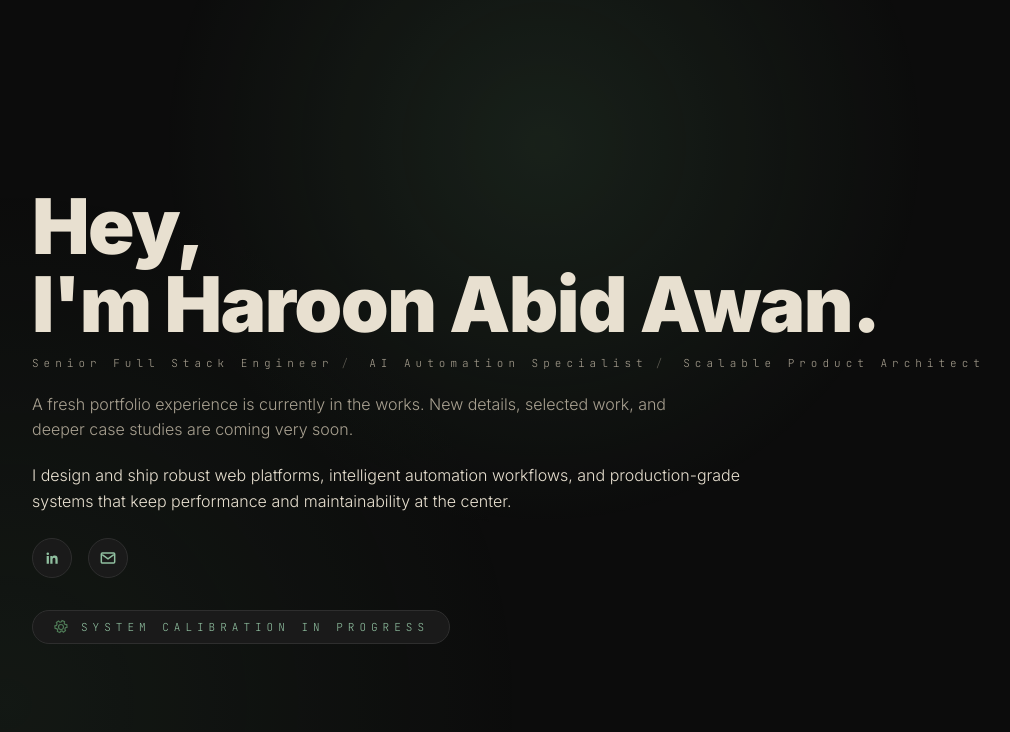
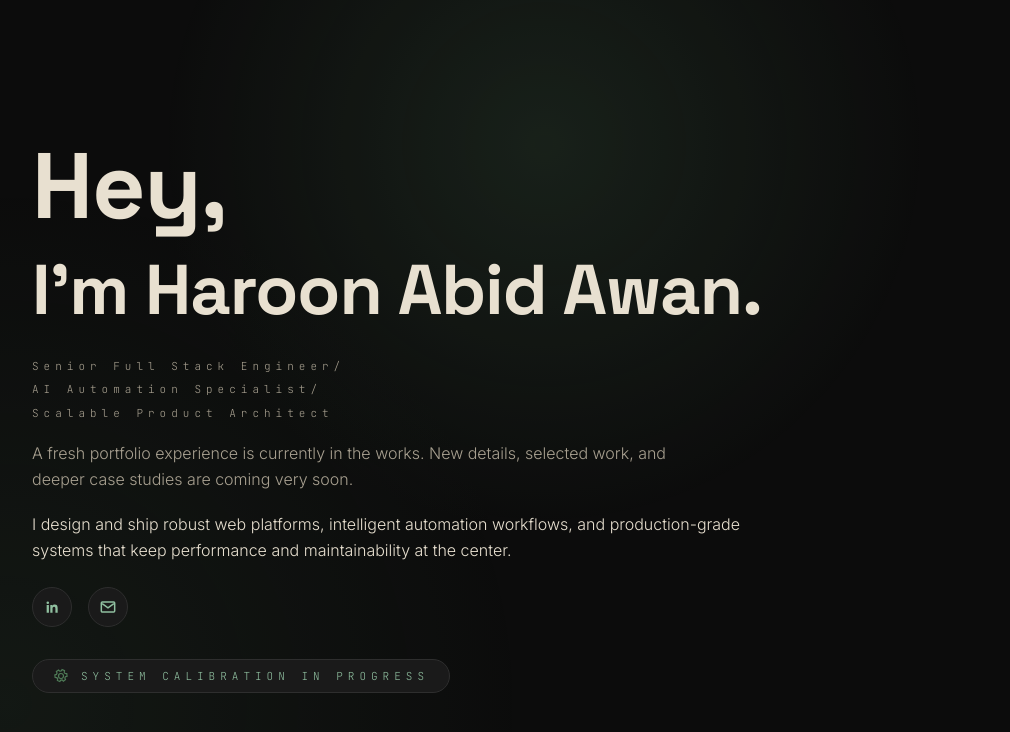
Before and after one commit to haroonabidawan/haroonabidawan, a Next.js app: page / in a window 1280 px wide. Shown: the top 732 px of the page, without its empty margins (96-1106 px from the left). Built offline with nearby package versions, Linux system fonts and the light colour scheme.

Commit message:
feat: improve homepage typography and animation effects\n\nIntegrate Space Grotesk font for enhanced typography. Revise animation delays and transitions for a more engaging user experience, ensuring smoother visual flow and improved readability of introductory content.

```diff
--- a/app/page.tsx
+++ b/app/page.tsx
@@ -1,8 +1,11 @@
 "use client";
 
 import Image from "next/image";
+import { Space_Grotesk } from "next/font/google";
 import { AnimatePresence, motion } from "motion/react";
 import { useEffect, useState } from "react";
+
+const spaceGrotesk = Space_Grotesk({ subsets: ["latin"], weight: ["700"] });
 
 export default function Home() {
   const [showIntro, setShowIntro] = useState(true);
@@ -61,40 +64,50 @@ export default function Home() {
               <motion.h1
                 initial={{ opacity: 0, y: 20 }}
                 animate={{ opacity: 1, y: 0 }}
-                transition={{ duration: 0.7, delay: 0.1, ease: "easeOut" }}
-                className="mt-8 max-w-4xl font-sans text-[clamp(2.3rem,6.8vw,4.8rem)] font-black leading-[1.02] tracking-[-0.02em]"
+                className={`${spaceGrotesk.className} mt-8 max-w-4xl text-[clamp(2.1rem,6.2vw,4.4rem)] font-bold leading-[1.03] tracking-[-0.015em]`}
                 style={{ color: "#E8E0D0" }}
               >
-                <span className="block">Hey,</span>
-                <span className="block whitespace-nowrap">I&apos;m Haroon Abid Awan.</span>
+                <motion.span
+                  initial={{ opacity: 0, y: 18, filter: "blur(4px)" }}
+                  animate={{ opacity: 1, y: 0, filter: "blur(0px)" }}
+                  transition={{ duration: 0.7, delay: 0.12, ease: "easeOut" }}
+                  className="block text-[1.25em] md:text-[1.32em]"
+                >
+                  Hey,
+                </motion.span>
+                <motion.span
+                  initial={{ opacity: 0, y: 24, filter: "blur(6px)" }}
+                  animate={{ opacity: 1, y: 0, filter: "blur(0px)" }}
+                  transition={{ duration: 0.8, delay: 0.92, ease: "easeOut" }}
+                  className="mt-5 block whitespace-nowrap"
+                >
+                  I&apos;m Haroon Abid Awan.
+                </motion.span>
               </motion.h1>
 
-              <motion.div
-                initial={{ opacity: 0, y: 16 }}
-                animate={{ opacity: 1, y: 0 }}
-                transition={{ duration: 0.7, delay: 0.18, ease: "easeOut" }}
-                className="mt-3 flex flex-wrap items-center justify-start gap-2"
-              >
+              <div className="mt-8 space-y-2">
                 {[
-                  "Senior Full Stack Engineer",
-                  "AI Automation Specialist",
+                  "Senior Full Stack Engineer/",
+                  "AI Automation Specialist/",
                   "Scalable Product Architect",
-                ].map((item, index, arr) => (
+                ].map((item, index) => (
                   <motion.p
                     key={item}
+                    initial={{ opacity: 0, y: 14, filter: "blur(4px)" }}
+                    animate={{ opacity: 1, y: 0, filter: "blur(0px)" }}
+                    transition={{ duration: 0.62, delay: 1.24 + index * 0.18, ease: "easeOut" }}
                     className="type-eyebrow font-wordmark"
                     style={{ color: "#A8A090", textTransform: "none" }}
                   >
                     {item}
-                    {index < arr.length - 1 ? <span className="mx-2 opacity-50">/</span> : null}
                   </motion.p>
                 ))}
-              </motion.div>
+              </div>
 
               <motion.p
-                initial={{ opacity: 0, y: 20 }}
-                animate={{ opacity: 1, y: 0 }}
-                transition={{ duration: 0.7, delay: 0.24, ease: "easeOut" }}
+                initial={{ opacity: 0, y: 20, filter: "blur(4px)" }}
+                animate={{ opacity: 1, y: 0, filter: "blur(0px)" }}
+                transition={{ duration: 0.72, delay: 1.86, ease: "easeOut" }}
                 className="mt-5 max-w-2xl type-body"
                 style={{ color: "#A8A090" }}
               >
@@ -103,9 +116,9 @@ export default function Home() {
               </motion.p>
 
               <motion.p
-                initial={{ opacity: 0, y: 16 }}
-                animate={{ opacity: 1, y: 0 }}
-                transition={{ duration: 0.7, delay: 0.3, ease: "easeOut" }}
+                initial={{ opacity: 0, y: 16, filter: "blur(4px)" }}
+                animate={{ opacity: 1, y: 0, filter: "blur(0px)" }}
+                transition={{ duration: 0.72, delay: 2.04, ease: "easeOut" }}
                 className="mt-5 max-w-3xl type-body"
                 style={{ color: "#E8E0D0" }}
               >
@@ -115,9 +128,9 @@ export default function Home() {
               </motion.p>
 
               <motion.div
-                initial={{ opacity: 0, y: 12 }}
-                animate={{ opacity: 1, y: 0 }}
-                transition={{ duration: 0.6, delay: 0.33, ease: "easeOut" }}
+                initial={{ opacity: 0, y: 12, filter: "blur(3px)" }}
+                animate={{ opacity: 1, y: 0, filter: "blur(0px)" }}
+                transition={{ duration: 0.6, delay: 2.2, ease: "easeOut" }}
                 className="mt-6 flex items-center gap-4"
               >
                 <motion.a
@@ -151,9 +164,9 @@ export default function Home() {
               </motion.div>
 
               <motion.div
-                initial={{ opacity: 0, y: 12 }}
-                animate={{ opacity: 1, y: 0 }}
-                transition={{ duration: 0.6, delay: 0.35, ease: "easeOut" }}
+                initial={{ opacity: 0, y: 12, filter: "blur(3px)" }}
+                animate={{ opacity: 1, y: 0, filter: "blur(0px)" }}
+                transition={{ duration: 0.6, delay: 2.34, ease: "easeOut" }}
                 className="mt-8 inline-flex items-center gap-3 rounded-full border px-5 py-2"
                 style={{ borderColor: "#2E2E2E", backgroundColor: "#1A1A1A" }}
               >
```
